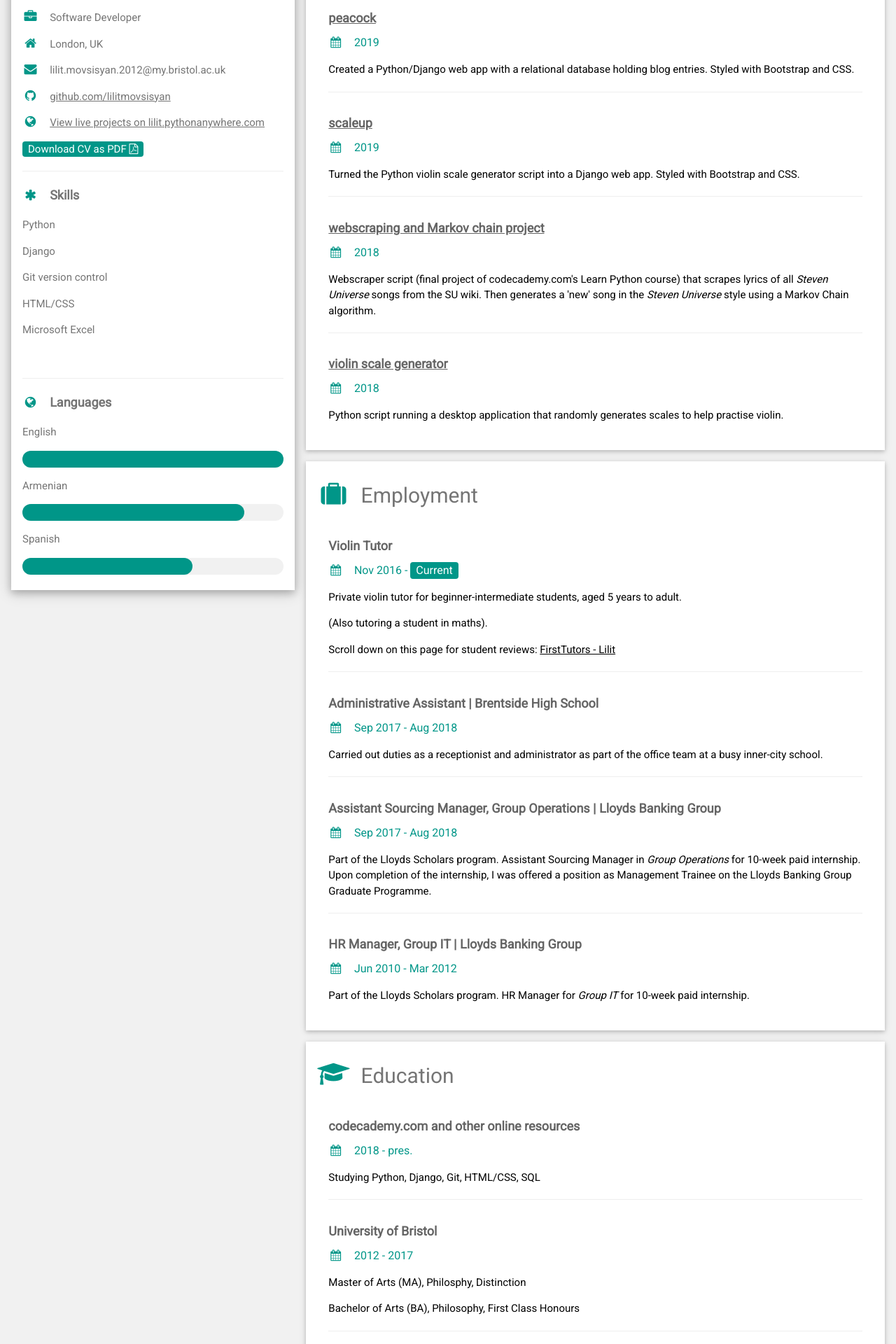
After one commit to lilitmovsisyan/combo_pa_lilit, a Django app: page /cv/ in a window 1280 px wide. The commit adds this page. Shown: the part 321-2241 px from the top of the page at 70% size. Run offline with Django 3.2, Linux system fonts and the light colour scheme.

Commit message:
add cv.html and url/view needed

```diff
--- /dev/null
+++ b/lilit/templates/lilit/cv.html
@@ -0,0 +1,211 @@
+<!DOCTYPE html>
+<html>
+<title>CV: Lilit M</title>
+<meta charset="UTF-8">
+<meta name="viewport" content="width=device-width, initial-scale=1">
+<link rel="stylesheet" href="https://www.w3schools.com/w3css/4/w3.css">
+<link rel='stylesheet' href='https://fonts.googleapis.com/css?family=Roboto'>
+<link rel="stylesheet" href="https://cdnjs.cloudflare.com/ajax/libs/font-awesome/4.7.0/css/font-awesome.min.css">
+<style>
+html,body,h1,h2,h3,h4,h5,h6 {font-family: "Roboto", sans-serif}
+</style>
+<body class="w3-light-grey">
+
+<!-- Page Container -->
+<div class="w3-content w3-margin-top" style="max-width:1400px;">
+
+  <!-- The Grid -->
+  <div class="w3-row-padding">
+
+    <!-- Left Column -->
+    <div class="w3-third">
+
+      <div class="w3-white w3-text-grey w3-card-4">
+        <div class="w3-display-container">
+          <img src="c://users/lilit/projects/cv/static/CeilidhChristmasViolin.jpg" style="width:100%" alt="Avatar">
+          <div class="w3-display-bottomleft w3-container w3-text-white">
+            <h2>Lilit Movsisyan</h2>
+          </div>
+
+        </div>
+        <div class="w3-container">
+          <p><i class="fa fa-briefcase fa-fw w3-margin-right w3-large w3-text-teal"></i>Software Developer</p>
+          <p><i class="fa fa-home fa-fw w3-margin-right w3-large w3-text-teal"></i>London, UK</p>
+          <p><i class="fa fa-envelope fa-fw w3-margin-right w3-large w3-text-teal"></i>lilit.movsisyan.2012@my.bristol.ac.uk</p>
+          <p><i class="fa fa-github fa-fw w3-margin-right w3-large w3-text-teal"></i><a href="https://github.com/lilitmovsisyan">github.com/lilitmovsisyan</a></p>
+          <p><i class="fa fa-globe fa-fw w3-margin-right w3-large w3-text-teal"></i><a href="https://lilit.pythonanywhere.com/">View live projects on lilit.pythonanywhere.com</a></p>
+
+          <a href="/CV_Lilit_Movsisyan_2019-03.pdf">
+            <span class="w3-tag w3-teal w3-round">Download CV as PDF <i class="fa fa-file-pdf-o"></i></span>
+          </a>
+
+          <hr>
+
+          <p class="w3-large"><b><i class="fa fa-asterisk fa-fw w3-margin-right w3-text-teal"></i>Skills</b></p>
+          <p>Python</p>
+
+          <p>Django</p>
+
+          <p>Git version control</p>
+
+          <p>HTML/CSS</p>
+
+          <p>Microsoft Excel</p>
+
+
+          <br>
+          <hr>
+
+          <p class="w3-large w3-text-theme"><b><i class="fa fa-globe fa-fw w3-margin-right w3-text-teal"></i>Languages</b></p>
+          <p>English</p>
+          <div class="w3-light-grey w3-round-xlarge">
+            <div class="w3-round-xlarge w3-teal" style="height:24px;width:100%"></div>
+          </div>
+          <p>Armenian</p>
+          <div class="w3-light-grey w3-round-xlarge">
+            <div class="w3-round-xlarge w3-teal" style="height:24px;width:85%"></div>
+          </div>
+          <p>Spanish</p>
+          <div class="w3-light-grey w3-round-xlarge">
+            <div class="w3-round-xlarge w3-teal" style="height:24px;width:65%"></div>
+          </div>
+          <br>
+        </div>
+      </div><br>
+
+    <!-- End Left Column -->
+    </div>
+
+    <!-- Right Column -->
+    <div class="w3-twothird">
+
+      <div class="w3-container w3-card w3-white w3-margin-bottom">
+        <h2 class="w3-text-grey w3-padding-16"><i class="fa fa-laptop fa-fw w3-margin-right w3-xxlarge w3-text-teal"></i>Coding Experience: Projects</h2>
+        <div class="w3-container">
+          <a href="https://lilit.pythonanywhere.com/">
+            <h5 class="w3-opacity"><b>hosting Python/Django website on lilit.pythonanywhere.com</b></h5>
+          </a>
+          <h6 class="w3-text-teal"><i class="fa fa-calendar fa-fw w3-margin-right"></i>2019 - <span class="w3-tag w3-teal w3-round">Current</span></h6>
+          <p>Combined the peacock and scaleup Django apps (see below) as two modules within a package, to be hosted on the pythonanywhere server, along with a landing page and my CV.
+          </p>
+          <p>View project live on <a href="https://lilit.pythonanywhere.com/">pythonanywhere</a> or see development on <a href="https://github.com/lilitmovsisyan/combo_pa_lilit">github</a>.</p>
+          <hr>
+        </div>
+        <div class="w3-container">
+          <a href="https://github.com/lilitmovsisyan/peacock">
+            <h5 class="w3-opacity"><b>peacock</b></h5>
+          </a>
+          <h6 class="w3-text-teal"><i class="fa fa-calendar fa-fw w3-margin-right"></i>2019</h6>
+          <p>Created a Python/Django web app with a relational database holding blog entries. Styled with Bootstrap and CSS.
+          </p>
+          <hr>
+        </div>
+        <div class="w3-container">
+          <a href="https://github.com/lilitmovsisyan/scaleup">
+            <h5 class="w3-opacity"><b>scaleup</b></h5>
+          </a>
+          <h6 class="w3-text-teal"><i class="fa fa-calendar fa-fw w3-margin-right"></i>2019</h6>
+          <p>Turned the Python violin scale generator script into a Django web app. Styled with Bootstrap and CSS.
+          </p>
+          <hr>
+        </div>
+        <div class="w3-container">
+          <a href="https://github.com/lilitmovsisyan/Steven_Universe_Lyrics">
+            <h5 class="w3-opacity"><b>webscraping and Markov chain project</b></h5>
+          </a>
+          <h6 class="w3-text-teal"><i class="fa fa-calendar fa-fw w3-margin-right"></i>2018</h6>
+          <p>Webscraper script (final project of codecademy.com's Learn Python course) that scrapes lyrics of all <i>Steven Universe</i> songs from the SU wiki. Then generates a 'new' song in the <i>Steven Universe</i> style using a Markov Chain algorithm.
+          </p>
+          <hr>
+        </div>
+        <div class="w3-container">
+          <a href="https://github.com/lilitmovsisyan/violin_scale_generator">
+            <h5 class="w3-opacity"><b>violin scale generator</b></h5>
+          </a>
+          <h6 class="w3-text-teal"><i class="fa fa-calendar fa-fw w3-margin-right"></i>2018</h6>
+          <p>Python script running a desktop application that randomly generates scales to help practise violin.
+          </p><br>
+        </div>
+      </div>
+
+      <div class="w3-container w3-card w3-white w3-margin-bottom">
+        <h2 class="w3-text-grey w3-padding-16"><i class="fa fa-suitcase fa-fw w3-margin-right w3-xxlarge w3-text-teal"></i>Employment</h2>
+        <div class="w3-container">
+          <h5 class="w3-opacity"><b>Violin Tutor</b></h5>
+          <h6 class="w3-text-teal"><i class="fa fa-calendar fa-fw w3-margin-right"></i>Nov 2016 - <span class="w3-tag w3-teal w3-round">Current</span></h6>
+          <p>Private violin tutor for beginner-intermediate students, aged 5 years to adult.</p>
+          <p>(Also tutoring a student in maths).</p>
+          <p>Scroll down on this page for student reviews:
+            <a href="https://www.firsttutors.com/uk/music/teacher/lilit.violin.piano.music-theory/">FirstTutors - Lilit</a>
+          </p>
+          <hr>
+        </div>
+        <div class="w3-container">
+          <h5 class="w3-opacity"><b>Administrative Assistant | Brentside High School</b></h5>
+          <h6 class="w3-text-teal"><i class="fa fa-calendar fa-fw w3-margin-right"></i>Sep 2017 - Aug 2018</h6>
+          <p>Carried out duties as a receptionist and administrator as part of the office team at a busy inner-city school.
+          </p>
+          <hr>
+        </div>
+        <div class="w3-container">
+          <h5 class="w3-opacity"><b>Assistant Sourcing Manager, Group Operations | Lloyds Banking Group</b></h5>
+          <h6 class="w3-text-teal"><i class="fa fa-calendar fa-fw w3-margin-right"></i>Sep 2017 - Aug 2018</h6>
+          <p>Part of the Lloyds Scholars program. Assistant Sourcing Manager in <i>Group Operations</i> for 10-week paid internship. Upon completion of the internship, I was offered a position as Management Trainee on the Lloyds Banking Group Graduate Programme.
+          </p>
+          <hr>
+        </div>
+        <div class="w3-container">
+          <h5 class="w3-opacity"><b>HR Manager, Group IT | Lloyds Banking Group</b></h5>
+          <h6 class="w3-text-teal"><i class="fa fa-calendar fa-fw w3-margin-right"></i>Jun 2010 - Mar 2012</h6>
+          <p>Part of the Lloyds Scholars program. HR Manager for <i>Group IT</i> for 10-week paid internship.</p><br>
+        </div>
+      </div>
+
+      <div class="w3-container w3-card w3-white">
+        <h2 class="w3-text-grey w3-padding-16"><i class="fa fa-mortar-board fa-fw w3-margin-right w3-xxlarge w3-text-teal"></i>Education</h2>
+        <div class="w3-container">
+          <h5 class="w3-opacity"><b>codecademy.com and other online resources</b></h5>
+          <h6 class="w3-text-teal"><i class="fa fa-calendar fa-fw w3-margin-right"></i>2018 - pres.</h6>
+          <p>Studying Python, Django, Git, HTML/CSS, SQL</p>
+          <hr>
+        </div>
+        <div class="w3-container">
+          <h5 class="w3-opacity"><b>University of Bristol</b></h5>
+          <h6 class="w3-text-teal"><i class="fa fa-calendar fa-fw w3-margin-right"></i>2012 - 2017</h6>
+          <p>Master of Arts (MA), Philosphy, Distinction</p>
+          <p>Bachelor of Arts (BA), Philosophy, First Class Honours</p>
+          <hr>
+        </div>
+        <div class="w3-container">
+          <h5 class="w3-opacity"><b>Brentside High School and Sixth Form College</b></h5>
+          <h6 class="w3-text-teal"><i class="fa fa-calendar fa-fw w3-margin-right"></i>2004 - 2012</h6>
+          <p>A Levels: A* English Language and Literature; A Mathematics; A Physics; B Spanish</p>
+          <p>GCSEs: 12 A*s including English, Mathematics and Sciences</p>
+          <br>
+        </div>
+      </div>
+
+    <!-- End Right Column -->
+    </div>
+
+  <!-- End Grid -->
+  </div>
+
+  <!-- End Page Container -->
+</div>
+
+<footer class="w3-container w3-teal w3-center w3-margin-top">
+  <a href="/CV_Lilit_Movsisyan_2019-03.pdf">
+    <p>Click here to download CV as PDF <i style="font-size:24px" class="fa">&#xf1c1;</i></p>
+  </a>
+
+  <p>Find me on social media:</p>
+  <a href="https://www.instagram.com/lilit.momo/"><i class="fa fa-instagram w3-hover-opacity"></i></a>
+  <a href="https://www.linkedin.com/in/lilit-movsisyan-944bb95b/"><i class="fa fa-linkedin w3-hover-opacity"></i></a>
+  <a href="https://www.facebook.com/lilit.anni"><i class="fa fa-facebook-official w3-hover-opacity"></i></a>
+
+  <p>Powered by <a href="https://www.w3schools.com/w3css/default.asp" target="_blank">w3.css</a></p>
+</footer>
+
+</body>
+</html>
--- a/lilit/templates/lilit/home.html
+++ b/lilit/templates/lilit/home.html
@@ -24,7 +24,7 @@
         <p>blog-style portfolio of work by artist Anni Movsisyan</p>
         <br>
         <br>
-        <p>[projects created by Lilit Movsisyan using Python 3.7 and Django 2.1]</p>
+        <p>[projects created by <a href="{% url 'lilitcv' %}">Lilit Movsisyan</a> using Python 3.7 and Django 2.1]</p>
 
     </div>
 
--- a/lilit/urls.py
+++ b/lilit/urls.py
@@ -3,4 +3,5 @@ from . import views
 
 urlpatterns = [
     path('', views.home, name='lilithome'),
+    path('cv/', views.cv, name='lilitcv')
 ]
--- a/lilit/views.py
+++ b/lilit/views.py
@@ -3,3 +3,6 @@ from django.shortcuts import render
 # Create your views here.
 def home(request):
     return render(request, 'lilit/home.html', {})
+
+def cv(request):
+    return render(request, 'lilit/cv.html', {})
```
